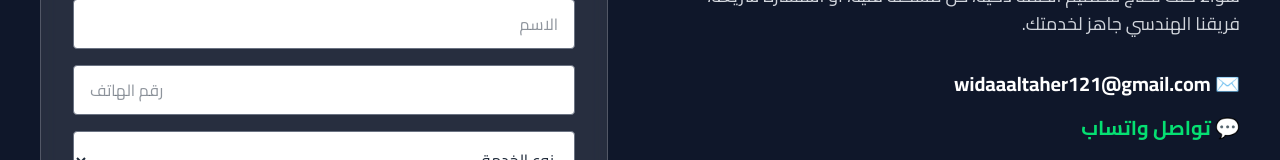
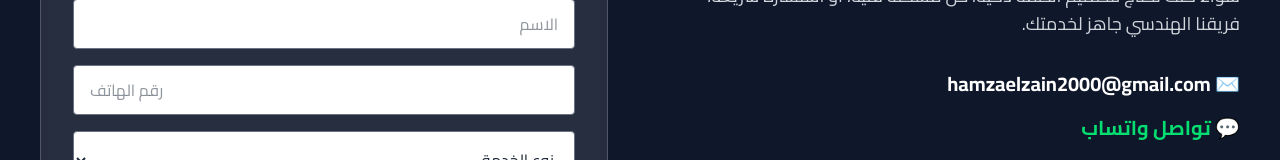
Before and after one commit to 249f/nextjs-website, a Next.js app: page / in a window 1280 px wide. Shown: the part 2961-3121 px from the top of the page. Built offline with nearby package versions, Linux system fonts and the light colour scheme.

Commit message:
new gmail

```diff
--- a/app/page.tsx
+++ b/app/page.tsx
@@ -250,7 +250,7 @@ export default function Home() {
               </p>
               <div className="flex flex-col gap-4">
                 <a href="mailto:widaaaltaher121@gmail.com" className="text-xl font-bold flex items-center gap-3 hover:text-primary transition-colors">
-                  ✉️ widaaaltaher121@gmail.com
+                  ✉️ hamzaelzain2000@gmail.com
                 </a>
                 <a href="https://wa.me/+249126994464" className="text-green-400 text-xl font-bold flex items-center gap-3 hover:text-green-300 transition-colors">
                   💬 تواصل واتساب
```
